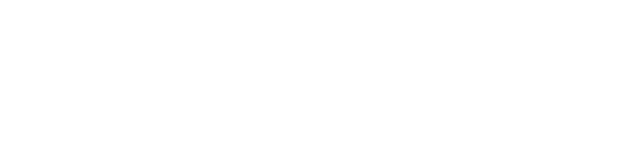
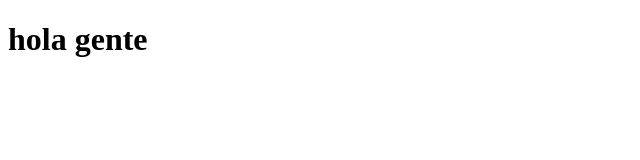
Before and after one commit to devy24/trabajo-git, a plain HTML site: page index.html in a window 1280 px wide. Shown: the whole page, without its empty margins (0-640 px from the left). Drawn offline with Linux system fonts and the light colour scheme.

Commit message:
Update index.html

```diff
--- a/index.html
+++ b/index.html
@@ -3,6 +3,7 @@
 <head>
 
     <title>Mi primera pagina</title>
+   <h1>hola gente</h1>
 
 </head>
 <body>
```
